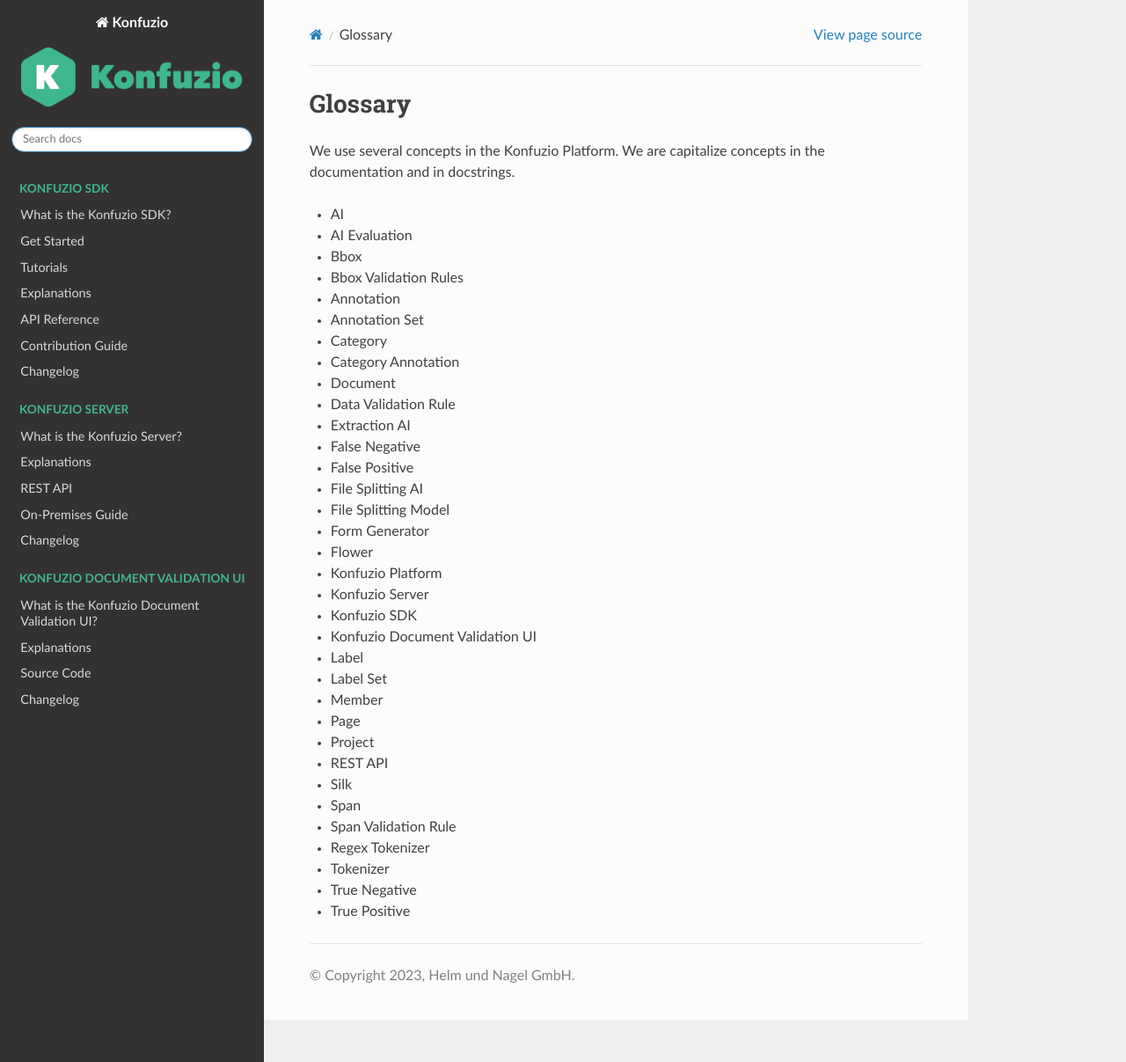
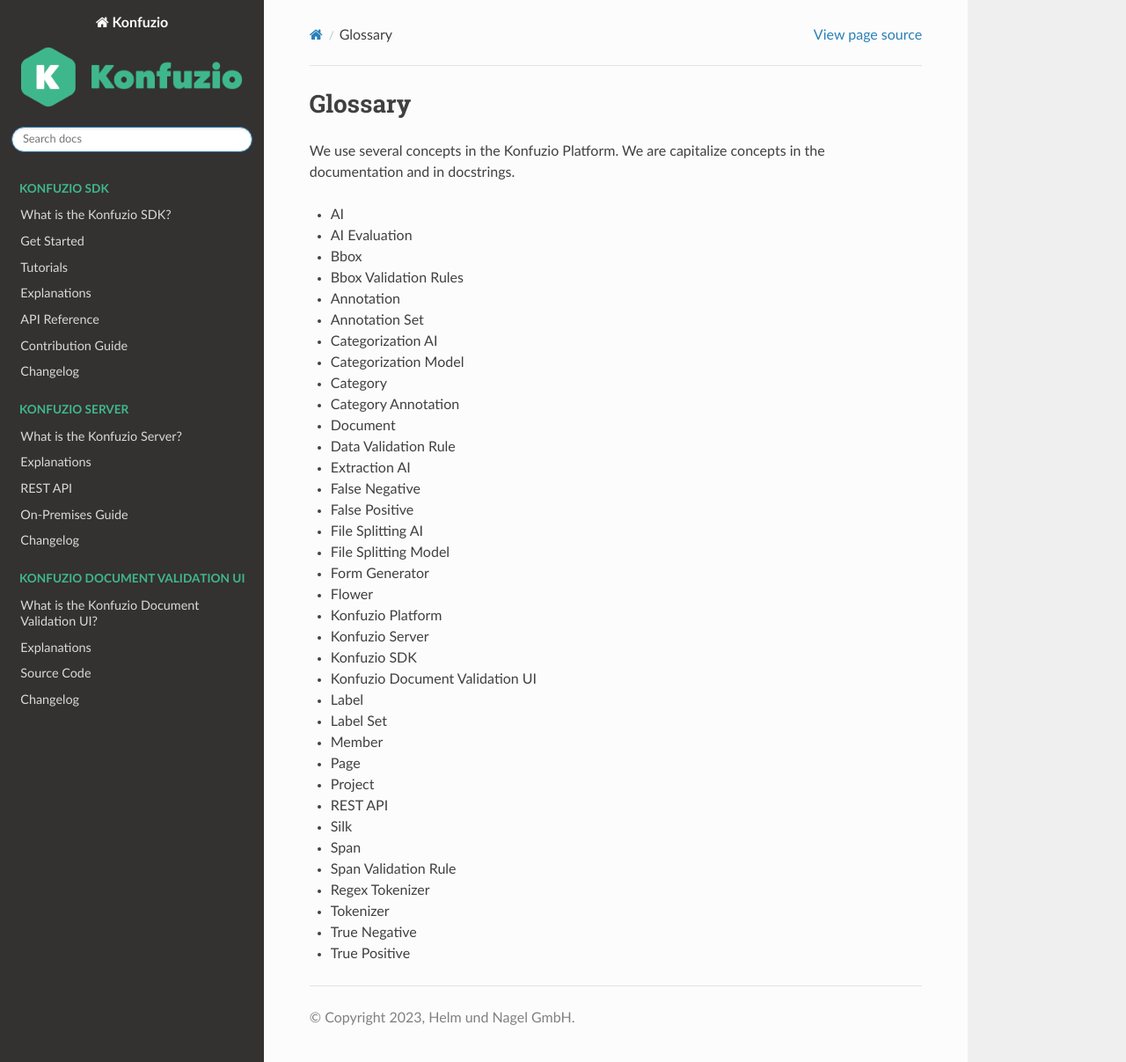
Before and after one commit to konfuzio-ai/konfuzio-sdk, a Sphinx documentation site: the page built from docs/glossary.md, in a window 1280 px wide and 1207 px high. Shown: the whole window at 88% size. Built offline with Sphinx 7.4.7 and the Read the Docs theme 2.0.0, drawn with Linux system fonts in a browser that asks for light colours; pages that are not in the unit, such as notebooks, are missing from menus; a script that is not in the unit is left out.

Commit message:
Update glossary.md

```diff
--- a/docs/glossary.md
+++ b/docs/glossary.md
@@ -9,6 +9,8 @@
 - Bbox Validation Rules
 - Annotation
 - Annotation Set
+- Categorization AI
+- Categorization Model
 - Category
 - Category Annotation
 - Document
```
